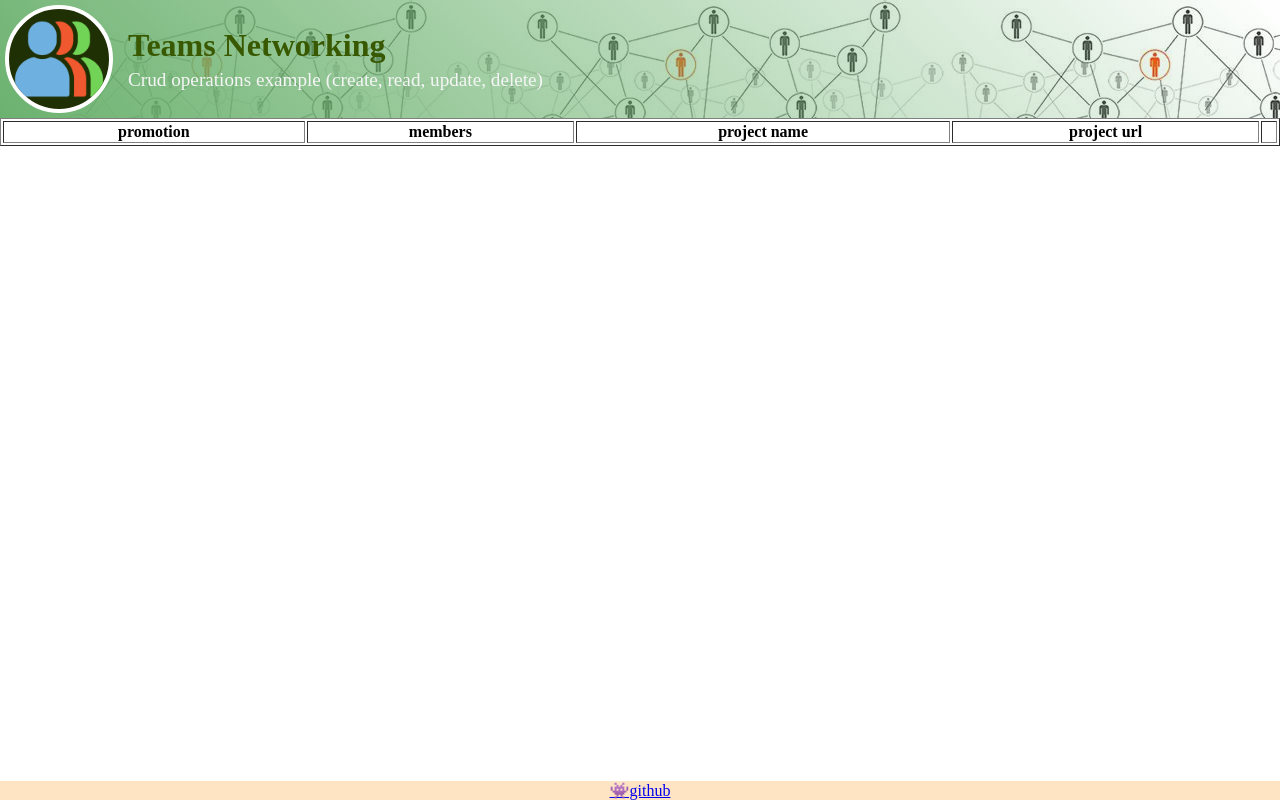
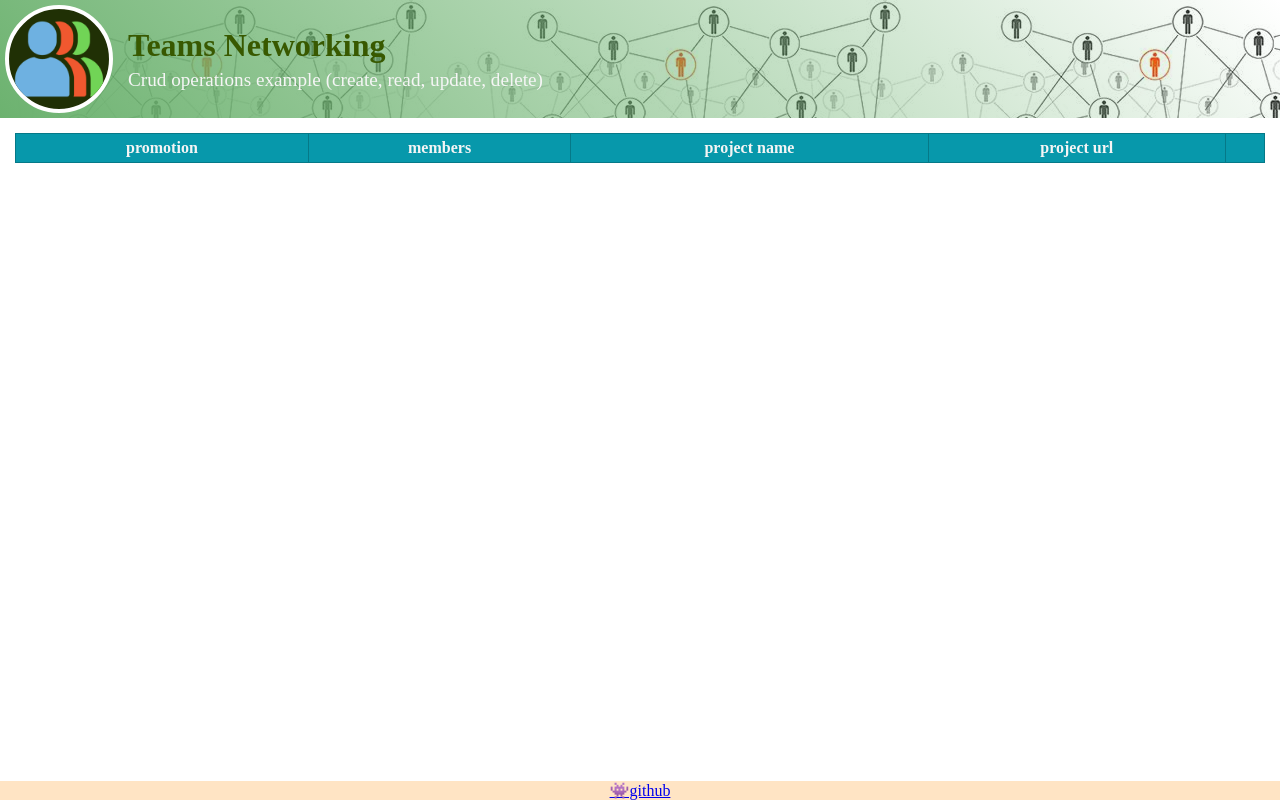
Before and after one commit to tescandaniela/teams-networking, a website built with webpack: page src/index.html in a window 1280 px wide. Built offline with nearby package versions, Linux system fonts and the light colour scheme; files whose address does not match are found by name.

Commit message:
style teams table

```diff
--- a/src/style.css
+++ b/src/style.css
@@ -55,8 +55,13 @@ section {
   text-shadow: 1px 1px 2px #0000;
 }
 
-table {
+section {
+  padding: 15px;
+}
+
+#teamsTable {
   width: 100%;
+  border-collapse: collapse;
 }
 
 footer {
@@ -64,3 +69,18 @@ footer {
   text-align: center;
   padding: 5;
 }
+
+#teamsTable th,
+#teamsTable td {
+  border: 1px solid #057988;
+  padding: 5px;
+}
+
+#teamsTable th {
+  background-color: #0798ab;
+  color: whitesmoke;
+}
+
+#teamsTable tr:nth-child (even) {
+  background-color: #f2f2f2;
+}
```
